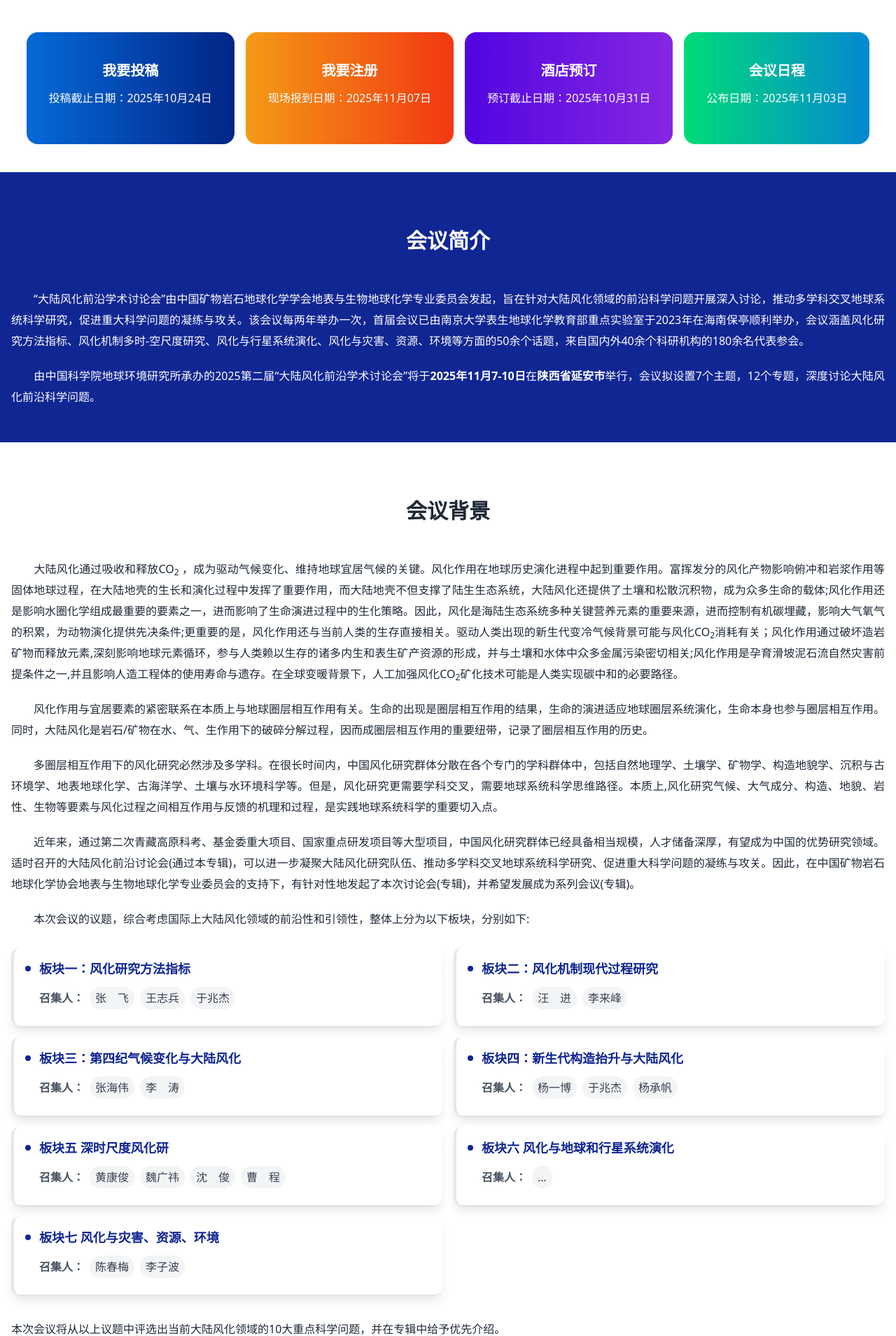
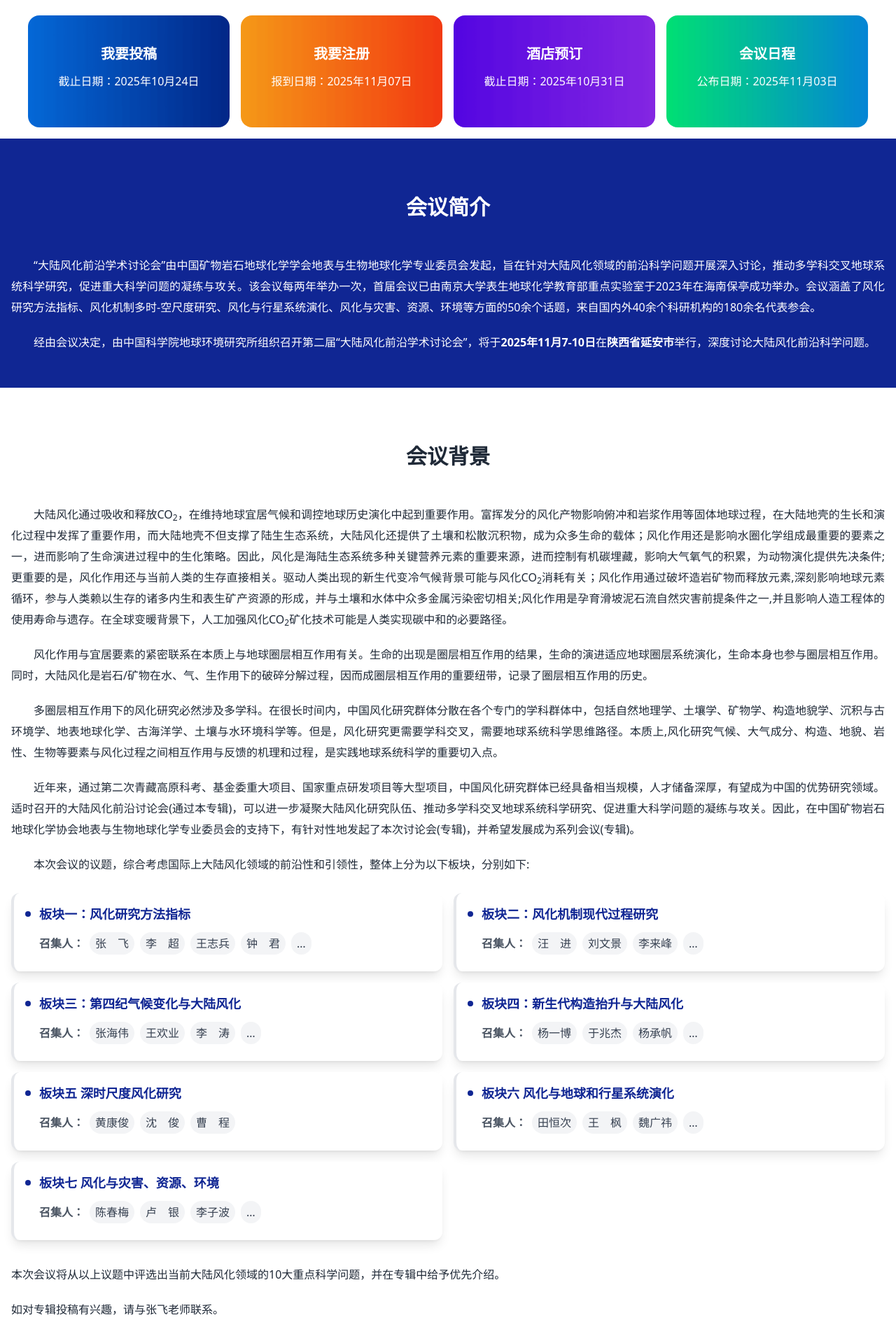
Before and after one commit to hutong9/Weathering2025, a Nuxt app: page / in a window 1280 px wide. Shown: the part 599-2508 px from the top of the page at 70% size. Built offline with nearby package versions, Linux system fonts and the light colour scheme.

Commit message:
更新错误

```diff
--- a/components/AppAbstract.vue
+++ b/components/AppAbstract.vue
@@ -101,7 +101,7 @@
       <p><b>编辑部联系方式：</b></p>
       <!-- <p><b>邮箱：</b>jee@ieecas.cn</p>
       <p><b>电话：</b>029-62336252</p> -->
-      <p><b>网址： </b><a href="dqhx@gig.ac.cn">dqhx@gig.ac.cn</a></p>
+      <p><b>邮箱： </b><a href="dqhx@gig.ac.cn">dqhx@gig.ac.cn</a></p>
 
 
 
--- a/components/AppRegistered.vue
+++ b/components/AppRegistered.vue
@@ -97,9 +97,9 @@
       <p><b>开户行：</b>中国工商银行股份有限公司西安土门支行</p>
       <p><b>汇款单必须备注：</b><b style="color: red;">姓名+手机号+大陆风化</b></p>
       <p><b>温馨提示：</b></p>
-      <p style="color: red;">1）请务必填写附言，以免无法确认。附言格式：姓名+手机号+同位素，团队注册请注明：单位名称+手机号+同位素。</p>
+      <p style="color: red;">1）请务必填写附言，以免无法确认。附言格式：姓名+手机号+大陆风化，团队注册请注明：单位名称+手机号+大陆风化。</p>
       <p style="color: red;">2）网上报名注册必须上传汇款凭证和所需要发票的信息。</p>
-      <p style="color: red;">3）参会人已缴纳的会议注册费在 10 月10 日之后均不予退还，但可转让给他人作为会议注册费使用。</p>
+      <p style="color: red;">3）参会人已缴纳的会议注册费在11月01日之后均不予退还，但可转让给他人作为会议注册费使用。</p>
 
     </div>
 
@@ -109,6 +109,7 @@
       <a href="http://weathering.meeting666.com/UserCentral/Index/groupLogin"> <button
           class="btn btn-active bg-[#102693] btn-primary  text-white text-xl">团队注册</button></a>
     </div>
+    <br>
   </div>
 
 </template>
--- a/components/AppRight.vue
+++ b/components/AppRight.vue
@@ -2,7 +2,7 @@
  * @Author: hutong9 470048408@qq.com
  * @Date: 2024-03-14 11:04:17
  * @LastEditors: HuTong 470048408@qq.com
- * @LastEditTime: 2025-08-15 18:59:04
+ * @LastEditTime: 2025-08-15 19:35:51
  * @FilePath: \Weathering2025\components\AppRight.vue
  * @Description:
  * Copyright (c) 2024 by ${git_name_email}, All Rights Reserved.
@@ -57,9 +57,9 @@
         <span class="mr-2">重要日期</span>
       </button>
       <div class="p-4">
-        <p><b>2025年9月18日</b> 投稿截止日期</p>
+        <p><b>2025年10月24日</b> 投稿截止日期</p>
         <div class="divider"></div>
-        <p><b>2025年9月30日</b> 评审结果公布日期</p>
+        <p><b>2025年10月30日</b> 评审结果公布日期</p>
         <div class="divider"></div>
 
 
--- a/pages/index.vue
+++ b/pages/index.vue
@@ -8,7 +8,7 @@
       <app-countdown />
     </div>
 
-    <div class="container mx-auto sm:py-10 pb-4 animate__animated animate__bounceInUp">
+    <div class="container mx-auto sm:py-4 pb-4 animate__animated animate__bounceInUp">
       <div class="md:flex gap-4">
 
         <div class="grid grid-cols-2 sm:grid-cols-4 md:flex gap-0 sm:gap-4 container mx-auto justify-center ">
@@ -24,14 +24,14 @@
           </a> -->
 
           <a href="/abstract">
-            <div class="card md:w-66 md:h-40 m-2 md:m-0 relative" :style="{
+            <div class="card md:w-72 md:h-40 m-2 md:m-0 relative" :style="{
               backgroundImage: `url(${backgroundImageUrl2})`, backgroundSize: 'cover',
               backgroundRepeat: 'no-repeat',
               backgroundPosition: 'center'
             }" data-aos="fade-up">
               <div class="card-body md:py-20">
                 <h2 class="card-title text-white">我要投稿</h2>
-                <p class="text-white">投稿截止日期：2025年10月24日</p>
+                <p class="text-white">截止日期：2025年10月24日</p>
               </div>
             </div>
           </a>
@@ -40,14 +40,14 @@
 
 
           <a href="/registered">
-            <div class="card md:w-66 md:h-40 m-2 md:m-0 relative " :style="{
+            <div class="card md:w-72 md:h-40 m-2 md:m-0 relative " :style="{
               backgroundImage: `url(${backgroundImageUrl})`, backgroundSize: 'cover',
               backgroundRepeat: 'no-repeat',
               backgroundPosition: 'center'
             }" data-aos="fade-up">
               <div class="card-body md:py-20">
                 <h2 class="card-title text-white">我要注册</h2>
-                <p class="text-white">现场报到日期：2025年11月07日</p>
+                <p class="text-white">报到日期：2025年11月07日</p>
               </div>
             </div>
           </a>
@@ -55,20 +55,20 @@
 
 
           <a href="/hotel">
-            <div class="card md:w-66 md:h-40 m-2 md:m-0 relative" :style="{
+            <div class="card md:w-72 md:h-40 m-2 md:m-0 relative" :style="{
               backgroundImage: `url(${backgroundImageUrl3})`, backgroundSize: 'cover',
               backgroundRepeat: 'no-repeat',
               backgroundPosition: 'center'
             }" data-aos="fade-up">
               <div class="card-body md:py-20">
                 <h2 class="card-title text-white">酒店预订</h2>
-                <p class="text-white">预订截止日期：2025年10月31日</p>
+                <p class="text-white">截止日期：2025年10月31日</p>
               </div>
             </div>
           </a>
 
           <a href="/schedule">
-            <div class="card md:w-66 md:h-40 m-2 md:m-0 relative" :style="{
+            <div class="card md:w-72 md:h-40 m-2 md:m-0 relative" :style="{
               backgroundImage: `url(${backgroundImageUrl4})`, backgroundSize: 'cover',
               backgroundRepeat: 'no-repeat',
               backgroundPosition: 'center'
@@ -128,11 +128,11 @@
 
         <div class="container mx-auto">
           <p class="text-white animate__animated animate__bounceInUp text-2xl">
-            　　“大陆风化前沿学术讨论会”由中国矿物岩石地球化学学会地表与生物地球化学专业委员会发起，旨在针对大陆风化领域的前沿科学问题开展深入讨论，推动多学科交叉地球系统科学研究，促进重大科学问题的凝练与攻关。该会议每两年举办一次，首届会议已由南京大学表生地球化学教育部重点实验室于2023年在海南保亭顺利举办，会议涵盖风化研究方法指标、风化机制多时-空尺度研究、风化与行星系统演化、风化与灾害、资源、环境等方面的50余个话题，来自国内外40余个科研机构的180余名代表参会。
+            　　“大陆风化前沿学术讨论会”由中国矿物岩石地球化学学会地表与生物地球化学专业委员会发起，旨在针对大陆风化领域的前沿科学问题开展深入讨论，推动多学科交叉地球系统科学研究，促进重大科学问题的凝练与攻关。该会议每两年举办一次，首届会议已由南京大学表生地球化学教育部重点实验室于2023年在海南保亭成功举办。会议涵盖了风化研究方法指标、风化机制多时-空尺度研究、风化与行星系统演化、风化与灾害、资源、环境等方面的50余个话题，来自国内外40余个科研机构的180余名代表参会。
           </p>
 
           <p class="text-white animate__animated animate__bounceInUp text-2xl">
-            　　由中国科学院地球环境研究所承办的2025第二届“大陆风化前沿学术讨论会”将于<b>2025年11月7-10日</b>在<b>陕西省延安市</b>举行，会议拟设置7个主题，12个专题，深度讨论大陆风化前沿科学问题。
+            　　经由会议决定，由中国科学院地球环境研究所组织召开第二届“大陆风化前沿学术讨论会”，将于<b>2025年11月7-10日</b>在<b>陕西省延安市</b>举行，深度讨论大陆风化前沿科学问题。
           </p>
         </div>
       </div>
@@ -149,8 +149,7 @@
         <h2 class="text-3xl font-bold  text-center m-4 sm:m-10 animate__animated animate__bounceInUp">会议背景</h2>
         <div class="container mx-auto">
           <p class="animate__animated animate__bounceInUp">
-            　　大陆风化通过吸收和释放CO<sub>2</sub>
-            ，成为驱动气候变化、维持地球宜居气候的关键。风化作用在地球历史演化进程中起到重要作用。富挥发分的风化产物影响俯冲和岩浆作用等固体地球过程，在大陆地壳的生长和演化过程中发挥了重要作用，而大陆地壳不但支撑了陆生生态系统，大陆风化还提供了土壤和松散沉积物，成为众多生命的载体;风化作用还是影响水圈化学组成最重要的要素之一，进而影响了生命演进过程中的生化策略。因此，风化是海陆生态系统多种关键营养元素的重要来源，进而控制有机碳埋藏，影响大气氧气的积累，为动物演化提供先决条件;更重要的是，风化作用还与当前人类的生存直接相关。驱动人类出现的新生代变冷气候背景可能与风化CO<sub>2</sub>消耗有关；风化作用通过破坏造岩矿物而释放元素,深刻影响地球元素循环，参与人类赖以生存的诸多内生和表生矿产资源的形成，并与土壤和水体中众多金属污染密切相关;风化作用是孕育滑坡泥石流自然灾害前提条件之一,并且影响人造工程体的使用寿命与遗存。在全球变暖背景下，人工加强风化CO<sub>2</sub>矿化技术可能是人类实现碳中和的必要路径。
+            　　大陆风化通过吸收和释放CO<sub>2</sub>，在维持地球宜居气候和调控地球历史演化中起到重要作用。富挥发分的风化产物影响俯冲和岩浆作用等固体地球过程，在大陆地壳的生长和演化过程中发挥了重要作用，而大陆地壳不但支撑了陆生生态系统，大陆风化还提供了土壤和松散沉积物，成为众多生命的载体；风化作用还是影响水圈化学组成最重要的要素之一，进而影响了生命演进过程中的生化策略。因此，风化是海陆生态系统多种关键营养元素的重要来源，进而控制有机碳埋藏，影响大气氧气的积累，为动物演化提供先决条件;更重要的是，风化作用还与当前人类的生存直接相关。驱动人类出现的新生代变冷气候背景可能与风化CO<sub>2</sub>消耗有关；风化作用通过破坏造岩矿物而释放元素,深刻影响地球元素循环，参与人类赖以生存的诸多内生和表生矿产资源的形成，并与土壤和水体中众多金属污染密切相关;风化作用是孕育滑坡泥石流自然灾害前提条件之一,并且影响人造工程体的使用寿命与遗存。在全球变暖背景下，人工加强风化CO<sub>2</sub>矿化技术可能是人类实现碳中和的必要路径。
           </p>
 
           <p class=" animate__animated animate__bounceInUp">
@@ -185,9 +184,13 @@
                   <span
                     class="px-2 py-1 bg-gray-100 text-gray-700 rounded-full group-hover:bg-white group-hover:text-[#102693] transition-all duration-300">张　飞</span>
                   <span
+                    class="px-2 py-1 bg-gray-100 text-gray-700 rounded-full group-hover:bg-white group-hover:text-[#102693] transition-all duration-300">李　超</span>
+                  <span
                     class="px-2 py-1 bg-gray-100 text-gray-700 rounded-full group-hover:bg-white group-hover:text-[#102693] transition-all duration-300">王志兵</span>
                   <span
-                    class="px-2 py-1 bg-gray-100 text-gray-700 rounded-full group-hover:bg-white group-hover:text-[#102693] transition-all duration-300">于兆杰</span>
+                    class="px-2 py-1 bg-gray-100 text-gray-700 rounded-full group-hover:bg-white group-hover:text-[#102693] transition-all duration-300">钟　君</span>
+                  <span
+                    class="px-2 py-1 bg-gray-100 text-gray-700 rounded-full group-hover:bg-white group-hover:text-[#102693] transition-all duration-300">…</span>
                 </div>
               </div>
             </div>
@@ -207,7 +210,11 @@
                     class="px-2 py-1 bg-gray-100 text-gray-700 rounded-full group-hover:bg-white group-hover:text-[#102693] transition-all duration-300">汪　进</span>
 
                   <span
+                    class="px-2 py-1 bg-gray-100 text-gray-700 rounded-full group-hover:bg-white group-hover:text-[#102693] transition-all duration-300">刘文景</span>
+                  <span
                     class="px-2 py-1 bg-gray-100 text-gray-700 rounded-full group-hover:bg-white group-hover:text-[#102693] transition-all duration-300">李来峰</span>
+                  <span
+                    class="px-2 py-1 bg-gray-100 text-gray-700 rounded-full group-hover:bg-white group-hover:text-[#102693] transition-all duration-300">…</span>
                 </div>
               </div>
             </div>
@@ -226,8 +233,11 @@
                   <span
                     class="px-2 py-1 bg-gray-100 text-gray-700 rounded-full group-hover:bg-white group-hover:text-[#102693] transition-all duration-300">张海伟</span>
                   <span
+                    class="px-2 py-1 bg-gray-100 text-gray-700 rounded-full group-hover:bg-white group-hover:text-[#102693] transition-all duration-300">王欢业</span>
+                  <span
                     class="px-2 py-1 bg-gray-100 text-gray-700 rounded-full group-hover:bg-white group-hover:text-[#102693] transition-all duration-300">李　涛</span>
-
+                  <span
+                    class="px-2 py-1 bg-gray-100 text-gray-700 rounded-full group-hover:bg-white group-hover:text-[#102693] transition-all duration-300">…</span>
                 </div>
               </div>
             </div>
@@ -249,6 +259,8 @@
                     class="px-2 py-1 bg-gray-100 text-gray-700 rounded-full group-hover:bg-white group-hover:text-[#102693] transition-all duration-300">于兆杰</span>
                   <span
                     class="px-2 py-1 bg-gray-100 text-gray-700 rounded-full group-hover:bg-white group-hover:text-[#102693] transition-all duration-300">杨承帆</span>
+                  <span
+                    class="px-2 py-1 bg-gray-100 text-gray-700 rounded-full group-hover:bg-white group-hover:text-[#102693] transition-all duration-300">…</span>
                 </div>
               </div>
             </div>
@@ -259,7 +271,7 @@
                 <div class="w-2 h-2 bg-[#102693] rounded-full mr-3 group-hover:bg-white transition-colors duration-300">
                 </div>
                 <h3 class="text-lg font-bold text-[#102693] group-hover:text-white transition-colors duration-300">板块五
-                  深时尺度风化研</h3>
+                  深时尺度风化研究</h3>
               </div>
               <div class="pl-5">
                 <div class="flex items-center gap-2 mb-2">
@@ -267,8 +279,7 @@
                     class=" font-medium text-gray-600 group-hover:text-white transition-colors duration-300"><b>召集人：</b></span>
                   <span
                     class="px-2 py-1 bg-gray-100 text-gray-700 rounded-full group-hover:bg-white group-hover:text-[#102693] transition-all duration-300">黄康俊</span>
-                  <span
-                    class="px-2 py-1 bg-gray-100 text-gray-700 rounded-full group-hover:bg-white group-hover:text-[#102693] transition-all duration-300">魏广祎</span>
+
                   <span
                     class="px-2 py-1 bg-gray-100 text-gray-700 rounded-full group-hover:bg-white group-hover:text-[#102693] transition-all duration-300">沈　俊</span>
                   <span
@@ -290,6 +301,12 @@
                   <span
                     class="font-medium text-gray-600 group-hover:text-white transition-colors duration-300"><b>召集人：</b></span>
                   <span
+                    class="px-2 py-1 bg-gray-100 text-gray-700 rounded-full group-hover:bg-white group-hover:text-[#102693] transition-all duration-300">田恒次</span>
+                  <span
+                    class="px-2 py-1 bg-gray-100 text-gray-700 rounded-full group-hover:bg-white group-hover:text-[#102693] transition-all duration-300">王　枫</span>
+                  <span
+                    class="px-2 py-1 bg-gray-100 text-gray-700 rounded-full group-hover:bg-white group-hover:text-[#102693] transition-all duration-300">魏广祎</span>
+                  <span
                     class="px-2 py-1 bg-gray-100 text-gray-700 rounded-full group-hover:bg-white group-hover:text-[#102693] transition-all duration-300">…</span>
 
                 </div>
@@ -310,9 +327,13 @@
                     class="font-medium text-gray-600 group-hover:text-white transition-colors duration-300"><b>召集人：</b></span>
                   <span
                     class="px-2 py-1 bg-gray-100 text-gray-700 rounded-full group-hover:bg-white group-hover:text-[#102693] transition-all duration-300">陈春梅</span>
+
+                  <span
+                    class="px-2 py-1 bg-gray-100 text-gray-700 rounded-full group-hover:bg-white group-hover:text-[#102693] transition-all duration-300">卢　银</span>
                   <span
                     class="px-2 py-1 bg-gray-100 text-gray-700 rounded-full group-hover:bg-white group-hover:text-[#102693] transition-all duration-300">李子波</span>
-
+                  <span
+                    class="px-2 py-1 bg-gray-100 text-gray-700 rounded-full group-hover:bg-white group-hover:text-[#102693] transition-all duration-300">…</span>
                 </div>
               </div>
             </div>
@@ -328,8 +349,8 @@
           <br>
 
           <p class=" animate__animated animate__bounceInUp">本次会议将从以上议题中评选出当前大陆风化领域的10大重点科学问题，并在专辑中给予优先介绍。</p>
-          <!-- <p class=" animate__animated animate__bounceInUp">如对专辑投稿有兴趣，请与张飞老师联系。</p>
-          <p class=" animate__animated animate__bounceInUp"><b>电话：</b>15991272535，<b>邮箱：</b>zhangfei@ieecas.cn</p> -->
+          <p class=" animate__animated animate__bounceInUp">如对专辑投稿有兴趣，请与张飞老师联系。</p>
+          <p class=" animate__animated animate__bounceInUp"><b>电话：</b>15991272535，<b>邮箱：</b>zhangfei@ieecas.cn</p>
 
 
 
@@ -388,6 +409,17 @@
   </div>
 </template>
 
+<script setup>
+
+import { ref } from 'vue';
+
+const backgroundImageUrl = ref('/img/002.png');
+const backgroundImageUrl2 = ref('/img/003.png');
+const backgroundImageUrl3 = ref('/img/004.png');
+const backgroundImageUrl4 = ref('/img/005.png');
+
+</script>
+
 <style scoped>
 p {
   font-size: 16px;
@@ -410,37 +442,21 @@ p {
   display: flex;
   flex: 1 1 auto;
   flex-direction: column;
-  /* padding: 5rem 1rem; */
-  /* padding: var(--padding-card, 2rem); */
   gap: 0rem;
-
-  flex-direction: column;
   justify-content: center;
   align-items: center;
   height: 100%;
   text-align: center;
 }
 
-@media (min-width: 768px) .md\:h-40 {
-  height: 0;
+.card {
+  min-height: 10rem;
+  background-color: #f3f4f6;
 }
 
-
-
-.container {
-  width: 100%;
-  padding-right: 0.5rem;
-  padding-left: 0.5rem;
+@media (min-width: 768px) {
+  .md\:h-40 {
+    height: 10rem;
+  }
 }
 </style>
-
-<script setup>
-
-import { ref } from 'vue';
-
-const backgroundImageUrl = ref('/img/002.png');
-const backgroundImageUrl2 = ref('/img/003.png');
-const backgroundImageUrl3 = ref('/img/004.png');
-const backgroundImageUrl4 = ref('/img/005.png');
-
-</script>
```
Also changed, not shown: components/AppTheme.vue (+29 -1 lines).
